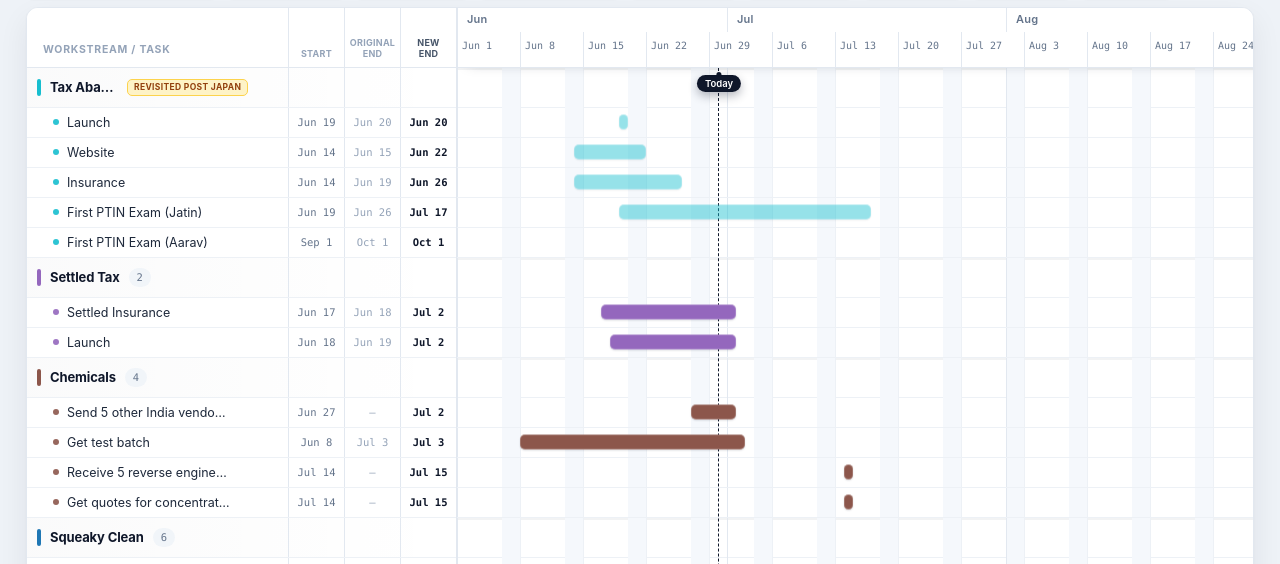
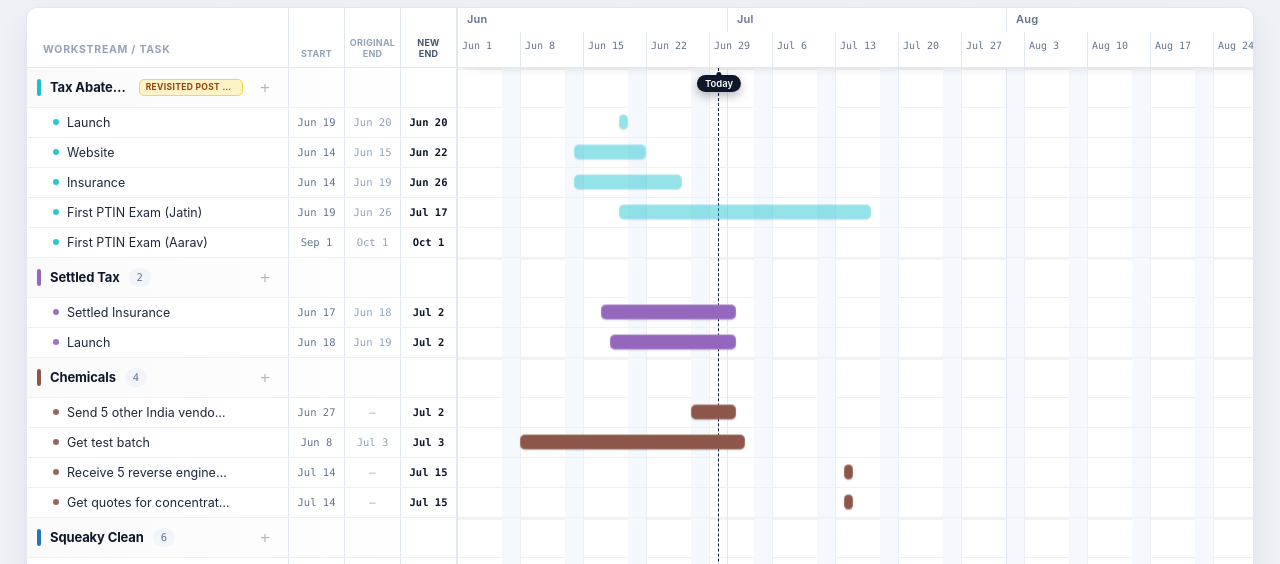
Before and after one commit to js1499/organization, a website with bundled scripts: page index.html in a window 1280 px wide. Shown: the part 236-800 px from the top of the page. Built offline with nearby package versions, Linux system fonts and the light colour scheme; files whose address does not match are found by name.

Commit message:
Fix inline business '+' add button: always visible, fixed hit-box, never squeezed by long flags

```diff
--- a/app.css
+++ b/app.css
@@ -122,9 +122,10 @@ body{
 .grp .al{ font-size:10.5px; color:var(--faint); font-weight:500; }
 .grp .ct{ font-size:10.5px; color:var(--muted); background:var(--line3); border-radius:999px; padding:2px 8px; }
 .grp .flag{ font-size:8.5px; font-weight:700; letter-spacing:.04em; text-transform:uppercase; color:#92400E; background:#FEF3C7; border:1px solid #FCD34D; border-radius:5px; padding:2px 6px; white-space:nowrap; }
-.grp .gadd{ margin-left:auto; opacity:0; border:0; background:transparent; color:var(--faint); cursor:pointer; font-size:15px; line-height:1; padding:2px 6px; border-radius:6px; transition:opacity .15s, color .15s, background .15s; }
+.grp .gadd{ margin-left:auto; flex:0 0 auto; opacity:.5; border:0; background:transparent; color:var(--muted); cursor:pointer; font-size:17px; line-height:1; width:26px; height:26px; display:inline-flex; align-items:center; justify-content:center; border-radius:7px; transition:opacity .15s, color .15s, background .15s; }
 .grp:hover .gadd{ opacity:1; }
 .grp .gadd:hover{ color:var(--ink); background:var(--line3); }
+.grp .flag{ min-width:0; overflow:hidden; text-overflow:ellipsis; }
 .grp .dcell{ height:100%; border-left:1px solid var(--line2); }
 
 .tlab{ height:var(--row-h); display:grid; grid-template-columns:1fr var(--dcol) var(--dcol) var(--dcol); align-items:center; border-bottom:1px solid var(--line); transition:background .14s; }
--- a/app.js
+++ b/app.js
@@ -153,8 +153,8 @@ function render(opts = {}) {
     if (c.alias && !c.flag) nw.appendChild(el('span', 'al', '· ' + c.alias));
     if (c.flag) nw.appendChild(el('span', 'flag', c.flag));
     else nw.appendChild(el('span', 'ct mono', String(tasksOf(c.id).length)));
-    const add = el('button', 'gadd', '+'); add.title = 'Add task to ' + c.name;
-    add.onclick = () => { Sound.open(); openTaskEditor(null, c.id); };
+    const add = el('button', 'gadd', '+'); add.title = 'Add task to ' + c.name; add.type = 'button';
+    add.onclick = (e) => { e.stopPropagation(); Sound.open(); openTaskEditor(null, c.id); };
     nw.appendChild(add);
     grp.appendChild(nw);
     for (let k = 0; k < 3; k++) grp.appendChild(el('div', 'dcell'));
```
